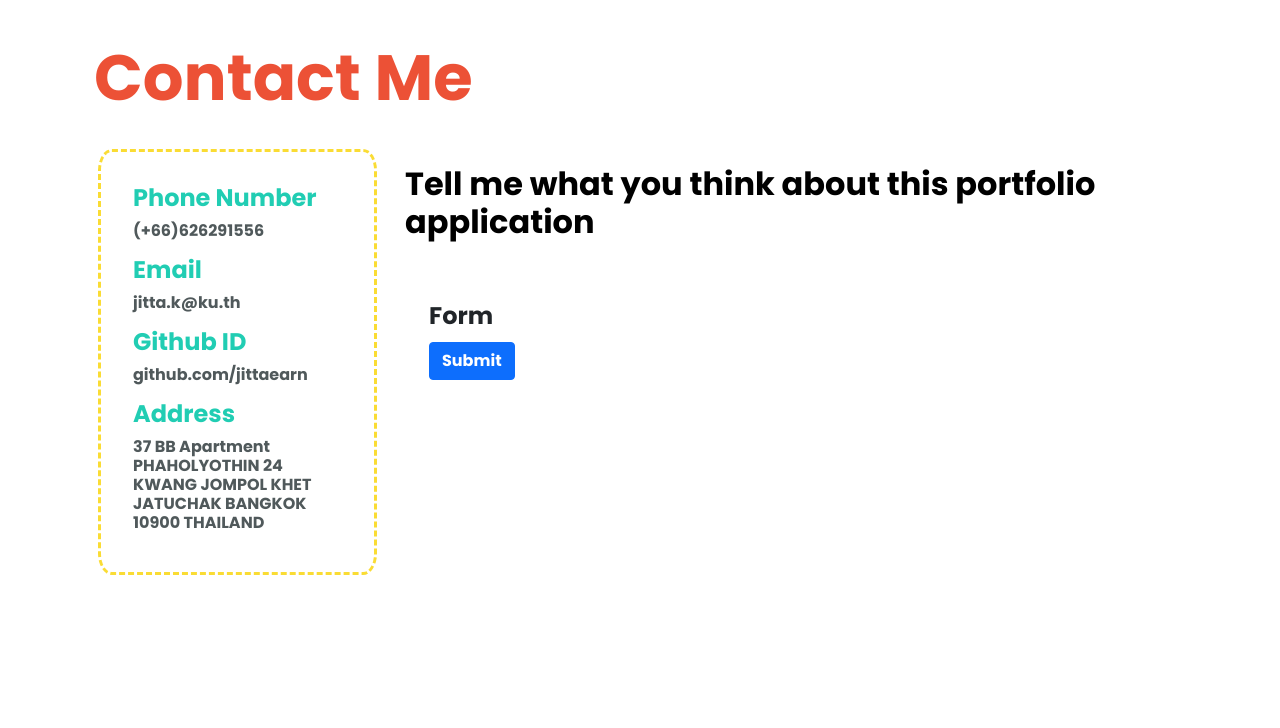
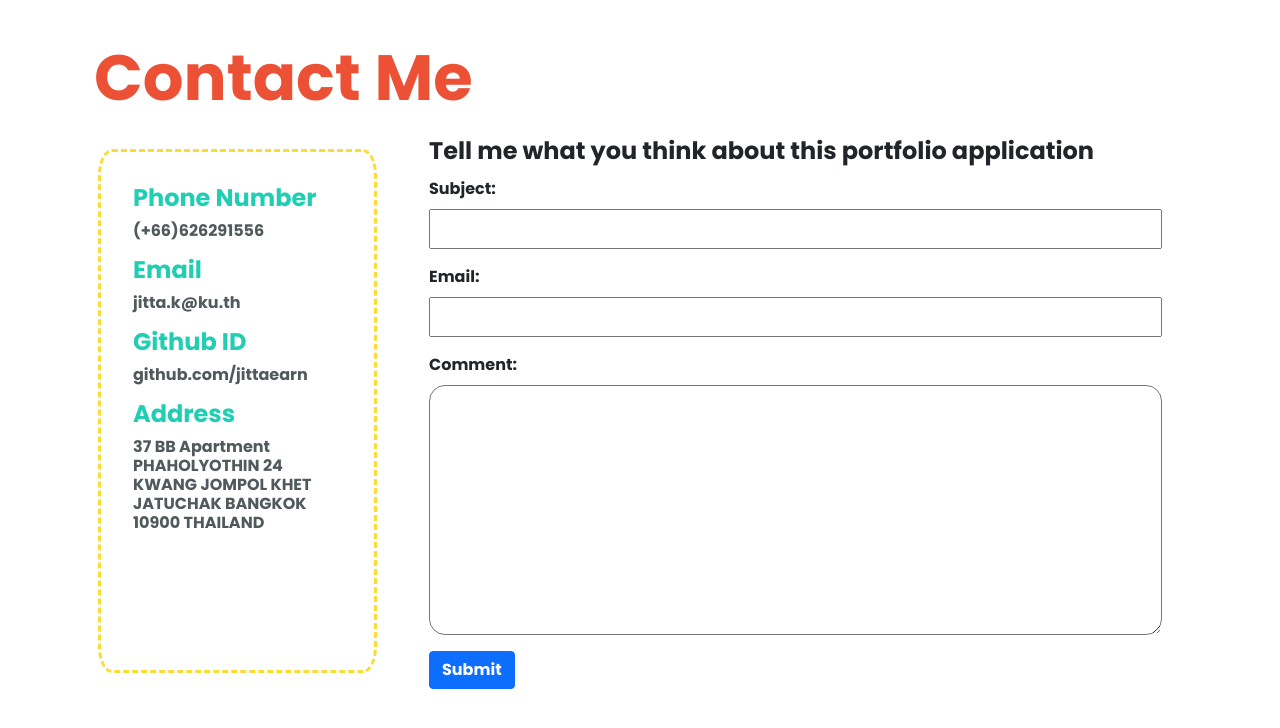
Before and after one commit to jittaearn/myPortfolio, a Django app: page /portfolio/contact/ in a window 1280 px wide. Shown: the part 56-784 px from the top of the page. Run offline with Django 3.2, Linux system fonts and the light colour scheme; some libraries are stand-ins or nearby versions.

Commit message:
fix form

```diff
--- a/portfolio/forms.py
+++ b/portfolio/forms.py
@@ -2,29 +2,32 @@ from django import forms
 from portfolio.models import Comment
 
 class CommentForm(forms.Form):
-    class Meta:
-        model = Comment
-        fields = '__all__'
-        widgets = {
-            'subject': forms.Textarea(
-                attrs={
-                    'id': 'subject',
-                    'style' : 'height: 50px; font-size: 18px; resize: none',
-                    'class' : 'col-10 mt-2 p-3 d-flex justify-content-center',
-                }
-            ),
-            'email':forms.Textarea(
-                attrs={
-                    'id': 'email',
-                    'style' : 'height: 750px; font-size: 18px; border-radius: 3%',
-                    'class' : 'col-10 mt-2 p-4 d-flex justify-content-center',
-                }
-            ),
-            'comment':forms.Textarea(
-                attrs={
-                    'id': 'comment',
-                    'style' : 'height: 750px; font-size: 18px; border-radius: 3%',
-                    'class' : 'col-10 mt-2 p-4 d-flex justify-content-center',
-                }
-            )
-        }
+    model = Comment
+    fields = '__all__'
+    widgets = {
+        'subject': forms.Textarea(
+            attrs={
+                'id': 'subject',
+                'style' : 'height: 40px; font-size: 18px; resize: none; display: inline;',
+                'class' : 'col-12 mt-2 p-2 d-flex justify-content-center',
+            }
+        ),
+        'email':forms.Textarea(
+            attrs={
+                'id': 'email',
+                'style' : 'height: 40px; font-size: 18px; resize: none; display: inline;',
+                'class' : 'col-12 mt-2 p-2 d-flex justify-content-center',
+            }
+        ),
+        'comment':forms.Textarea(
+            attrs={
+                'id': 'comment',
+                'style' : 'height: 250px; font-size: 18px; border-radius: 1rem;',
+                'class' : 'col-12 mt-2 p-4 d-flex justify-content-center',
+            }
+        )
+    }
+
+    subject = forms.CharField(widget = widgets['subject'])
+    email = forms.CharField(widget = widgets['email'])
+    comment = forms.CharField(widget = widgets['comment'])
--- a/portfolio/templates/portfolio/contact.html
+++ b/portfolio/templates/portfolio/contact.html
@@ -26,12 +26,11 @@
                 </h5>
             </div>
             <div class="col">
-                <h3>Tell me what you think about this portfolio application</h3><br>
                 <div class="container">
                     <form>
                         <form method="POST">
                         <fieldset>
-                            <legend>Form</legend>
+                            <legend>Tell me what you think about this portfolio application</legend>
                             {% csrf_token %}
                             {{ form.as_p }}
                             <button type="submit" class="btn btn-primary">Submit</button>
--- a/portfolio/urls.py
+++ b/portfolio/urls.py
@@ -1,7 +1,6 @@
 from django.urls import path
 
 from . import views
-from .forms import CommentForm
 
 app_name = 'portfolio'
 
--- a/portfolio/views.py
+++ b/portfolio/views.py
@@ -51,6 +51,18 @@ class ExtraCurriculumView(generic.ListView):
         """
         return Comment
 
+class ContactView(FormView):
+    template_name = 'portfolio/contact.html'
+    form_class = CommentForm
+    success_url = 'portfolio/thanks.html'
+
+    def form_valid(self, form):
+        # This method is called when valid form data has been POSTed.
+        # It should return an HttpResponse.
+        form.save()
+        return super().form_valid(form)
+
+
 # def get_form(request):
 #     # if this is a POST request we need to process the form data
 #     if request.method == 'POST':
@@ -70,13 +82,13 @@ class ExtraCurriculumView(generic.ListView):
 #     return render(request, 'form.html', {'form': form})
 
 
-class ContactView(FormView):
-    template_name = 'portfolio/contact.html'
-    form_class = CommentForm
-    success_url = '/thanks/'
+# class ContactView(FormView):
+#     template_name = 'portfolio/contact.html'
+#     form_class = CommentForm
+#     success_url = '/thanks/'
 
-    def form_valid(self, form):
-        # This method is called when valid form data has been POSTed.
-        # It should return an HttpResponse.
-        form.send_email()
-        return super().form_valid(form)
+#     def form_valid(self, form):
+#         # This method is called when valid form data has been POSTed.
+#         # It should return an HttpResponse.
+#         form.send_email()
+#         return super().form_valid(form)
--- a/static/portfolio/contact.css
+++ b/static/portfolio/contact.css
@@ -27,3 +27,7 @@ h5 {
     padding-left:1rem;
     padding: 2rem;
 }
+
+form {
+    display: inline;
+}
```
Also changed, not shown: portfolio/templates/portfolio/404.html (deleted, +0 -11 lines).
